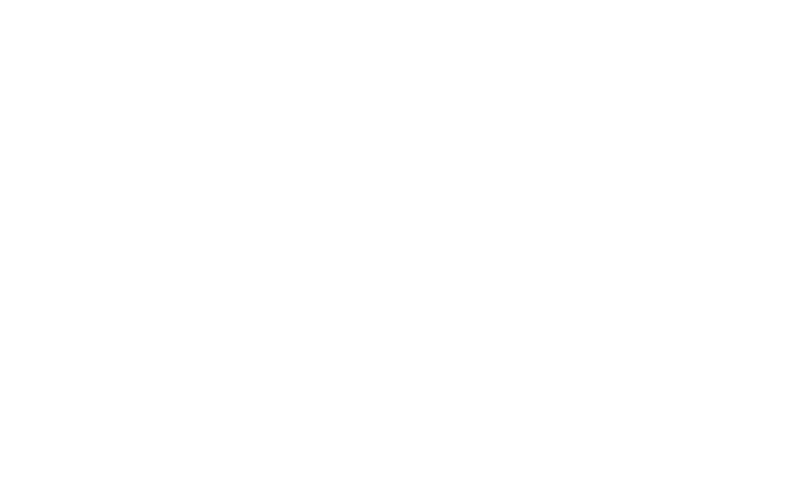
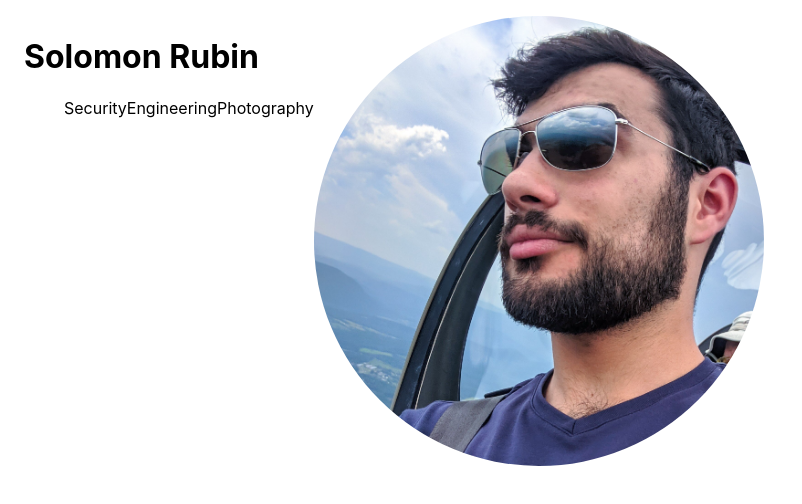
Before and after one commit to Serubin/Serubin-net, a Next.js app: page / in a window 1280 px wide. Shown: the top 504 px of the page, without its empty margins (0-802 px from the left). Built offline with nearby package versions, Linux system fonts and the light colour scheme.

Commit message:
Add yaml data reader. Add basic hero component

```diff
--- /dev/null
+++ b/components/hero.tsx
@@ -0,0 +1,23 @@
+import Image from 'next/image'
+import styles from '../styles/Hero.module.css'
+
+export type HeroProps = {
+  name: string;
+  tags: string[];
+};
+
+export default function Hero({ name, tags }: HeroProps) {
+  return (
+    <div className={styles.hero}>
+      <div>
+        <h1>{name}</h1>
+        <ul>
+          {tags.map(tag => (<li key={tag}>{tag}</li>))}
+        </ul>
+      </div>
+      <div>
+        <Image alt={name} src="/images/profile.jpg" layout="intrinsic" width={450} height={450} />
+      </div>
+    </div>
+  );
+}
--- /dev/null
+++ b/data/hero.yml
@@ -0,0 +1,6 @@
+hero:
+  name: Solomon Rubin
+  tags:
+    - Security
+    - Engineering
+    - Photography
--- /dev/null
+++ b/lib/contentData.ts
@@ -0,0 +1,30 @@
+import fs from 'fs';
+import path from 'path';
+import yaml from 'js-yaml';
+
+const contentDirectory = path.join(process.cwd(), 'data');
+
+export default function getStaticContent(sections: string[]) {
+  const sectionNames = sections.map(section => section.toLowerCase());
+
+  const fileNames = fs.readdirSync(contentDirectory);
+
+  const staticData = fileNames
+    .filter((fileName: string) => sectionNames.includes(fileName.toLowerCase().replace('.yml', '')))
+    .map((fileName: string) => {
+      // Read in the yaml
+      const fullPath = path.join(contentDirectory, fileName)
+      const contents = fs.readFileSync(fullPath, 'utf8')
+
+      return yaml.load(contents);
+  });
+
+  // If there are multiple sections named the same, they will overwrite
+  // eachother
+  const reducedData = staticData.reduce((acc, curr) => ({
+    ...acc,
+    ...curr,
+  }), {});
+
+  return reducedData;
+}
--- a/pages/index.tsx
+++ b/pages/index.tsx
@@ -1,12 +1,26 @@
-import type { NextPage } from 'next'
+import type { NextPage, GetStaticProps } from 'next'
+import getStaticContent from '../lib/contentData';
+import Hero, { HeroProps } from '../components/hero'
 import styles from '../styles/Index.module.css'
 
-const Index: NextPage = () => {
+const Index: NextPage = ({ staticData }) => {
+  const { name, tags }: HeroProps = staticData.hero;
 
   return (
     <div className={styles.container}>
+        <Hero name={name} tags={tags}/>
     </div>
-  )
+  );
+}
+
+export const getStaticProps: GetStaticProps = async () => {
+  const data = getStaticContent(['hero']);
+
+  return {
+    props: {
+      staticData: data,
+    }
+  };
 }
 
 export default Index
--- /dev/null
+++ b/styles/Hero.module.css
@@ -0,0 +1,14 @@
+.hero {
+  display: flex;
+  height: 100vh;
+  width: 100%;
+  padding: 1em;
+}
+
+.hero img {
+  border-radius: 50%;
+}
+
+.hero ul li {
+  display: inline;
+}
```
Also changed, not shown: public/images/profile.jpg (added).
